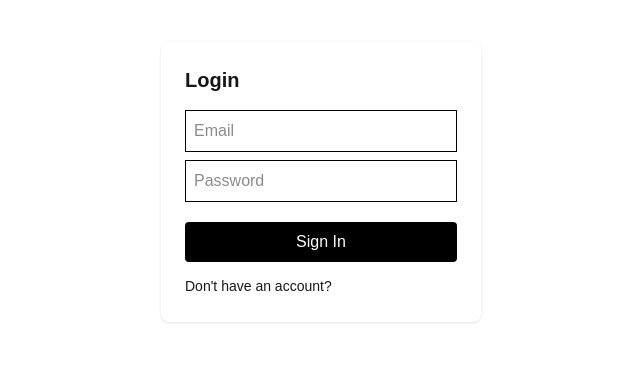
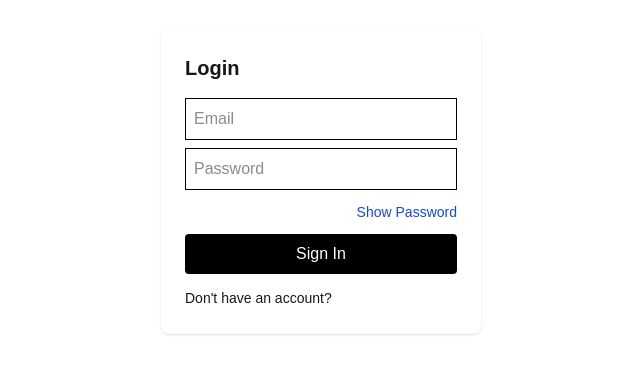
Before and after one commit to mantaurmantaur/KOPI-Shop, a Next.js app: page /login in a window 1280 px wide. Shown: the part 218-592 px from the top of the page, without its empty margins (319-959 px from the left). Built offline with nearby package versions, Linux system fonts and the light colour scheme; no server answers.

Commit message:
register w/ display_name , show password

```diff
--- a/app/login/page.tsx
+++ b/app/login/page.tsx
@@ -24,23 +24,44 @@ export default function LoginPage() {
     router.push("/register");
   };
 
+  const showPassword = () => {
+    const x = document.getElementById("myPassword") as HTMLInputElement;
+    if (x.type === "password") {
+      x.type = "text";
+    } else {
+      x.type = "password";
+    }
+  };
+
   return (
     <div className="min-h-screen flex items-center justify-center">
       <div className="bg-white p-6 rounded-lg shadow w-80 items-center justify-center">
         <h1 className="text-xl font-bold mb-4 dark:text-gray-900">Login</h1>
 
         <input
-          className="border border-black w-full p-2 mb-2"
+          className="border border-black w-full p-2 mb-2 dark:text-black"
           placeholder="Email"
           onChange={(e) => setEmail(e.target.value)}
         />
 
-        <input
-          className="border border-black w-full p-2 mb-2"
-          type="password"
-          placeholder="Password"
-          onChange={(e) => setPassword(e.target.value)}
-        />
+        <div className="password flex flex-col items-end gap-2">
+          <input
+            className="border border-black w-full p-2 dark:text-black"
+            type="password"
+            placeholder="Password"
+            id="myPassword"
+            onChange={(e) => setPassword(e.target.value)}
+          />
+
+          <button
+            type="button"
+            id="togglePassword"
+            className="text-sm text-blue-700 hover:underline mt-1"
+            onClick={showPassword}
+          >
+            Show Password
+          </button>
+        </div>
 
         {error && <p className="text-red-500 text-sm">{error}</p>}
 
--- a/app/register/page.tsx
+++ b/app/register/page.tsx
@@ -17,7 +17,7 @@ export default function RegisterPage() {
       password,
       options: {
         data: {
-          username,
+          display_name: username,
         },
       },
     });
--- /dev/null
+++ b/components/inputs/PasswordInput.tsx
@@ -0,0 +1,20 @@
+import { useState } from "react";
+interface PasswordInputProps {
+  value?: string;
+  placeholder?: string;
+  onChange: (value: string) => void;
+  className?: string;
+}
+
+const PasswordInput: React.FC<PasswordInputProps> = ({
+  value,
+  onChange,
+  className = "",
+  placeholder = "Password",
+}) => {
+  const [isPasswordVisible, setIsPasswordVisible] = useState(false);
+
+  return(
+
+  )
+};
```
